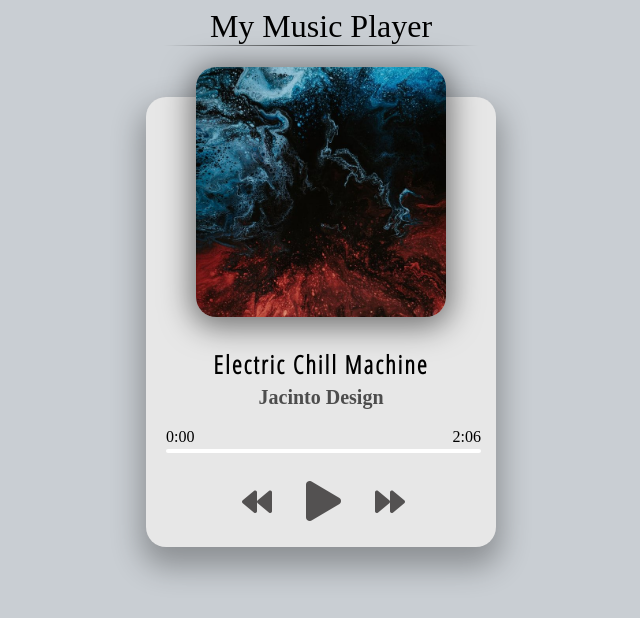
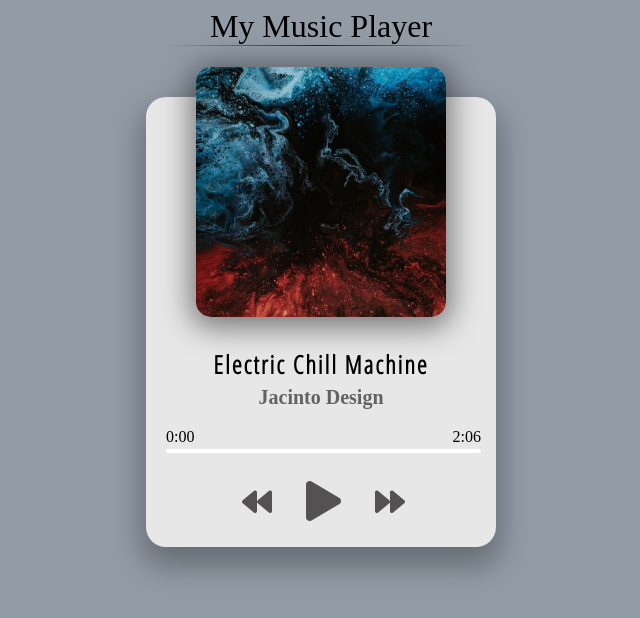
Before and after one commit to mounvip1525/Music-Player, a plain HTML site: page index.html in a window 1280 px wide. Shown: the whole page, without its empty margins (319-959 px from the left). Drawn offline with Linux system fonts and the light colour scheme; a web font is replaced by a local one.

Commit message:
final commit

```diff
--- a/index.html
+++ b/index.html
@@ -15,11 +15,11 @@
     <hr>
     <div class="music-container">
         <div class="image-container">
-            <img src="./img/jacinto-1.jpg" alt=""></img>
+            <img src="./img/music-1.jpg" alt=""></img>
         </div>
         <h2 id="songName">Electric chill guitar</h2>
         <h3 id="artist">Mounvi Podapati</h3>
-        <audio src="./music/jacinto-1.mp3"></audio>
+        <audio src="./music/music-1.mp3"></audio>
         <div class="progress-container" id="progress-container">
             <div class="progress" id="progress"></div>
             <div class="duration-wrapper">
--- a/script.js
+++ b/script.js
@@ -15,24 +15,24 @@ let index = 0;
 
 const songs = [
   {
-    name: 'jacinto-1',
+    name: 'music-1',
     displayName: 'Electric Chill Machine',
     artist: 'Jacinto Design',
   },
   {
-    name: 'jacinto-2',
+    name: 'music-2',
     displayName: 'Seven Nation Army (Remix)',
     artist: 'Jacinto Design',
   },
   {
-    name: 'jacinto-3',
+    name: 'music-3',
     displayName: 'Goodnight, Disco Queen',
     artist: 'Jacinto Design',
   },
   {
     name: 'metric-1',
     displayName: 'Front Row (Remix)',
-    artist: 'Metric/Jacinto Design',
+    artist: 'Metric/music Design',
   },
 ];
 
@@ -79,6 +79,7 @@ function nextSong() {
 function updateProgressWidth(event) {
   if (isPlaying) {
     const { duration, currentTime } = event.srcElement;
+    console.log(duration,currentTime);
     //To display the black progress line
     let progressWidth = (currentTime / duration )* 100;
     progress.style.width = `${progressWidth}%`;
@@ -110,8 +111,8 @@ function setProgress(event){
 const width=this.clientWidth;
 //to find the distance from beginning of the parent elemet that caused the event to the mouse click distance
 const clickX=event.offsetX;
-console.log('clickx',clickX);
-console.log("percent of song completed",clickX/width*duration);
+// console.log('clickx',clickX);
+// console.log("percent of song completed",clickX/width*duration);
 audio.currentTime=( clickX / width) *duration;
 }
 
--- a/style.css
+++ b/style.css
@@ -9,7 +9,7 @@ body{
     align-items:center;
     text-align:center;
     flex-direction:column;
-    background: #c9ced3;
+    background: #929ca7;
 }
 header{
     font-size:2rem;
@@ -41,7 +41,7 @@ hr{
     height:100%;
     width:100%;
     object-fit: cover;
-    border-radius: 20px;
+    border-radius: 15px;
     box-shadow: 0 5px 30px 5px rgba(0, 0, 0, 0.5);
 }
 h2{
@@ -54,7 +54,7 @@ h3{
     font-size:20px;
     margin: 5px 0 0;
     font-family: 'David Libre', serif;
-    color:rgb(77, 77, 77);
+    color:rgb(99, 99, 99);
 }
 .progress-container {
     background: #fff;
```
Also changed, not shown: img/music-1.jpg (renamed from img/jacinto-1.jpg), img/music-2.jpg (renamed from img/jacinto-2.jpg), img/music-3.jpg (renamed from img/jacinto-3.jpg), img/music-4.jpg (renamed from img/metric-1.jpg), 4 other files.
